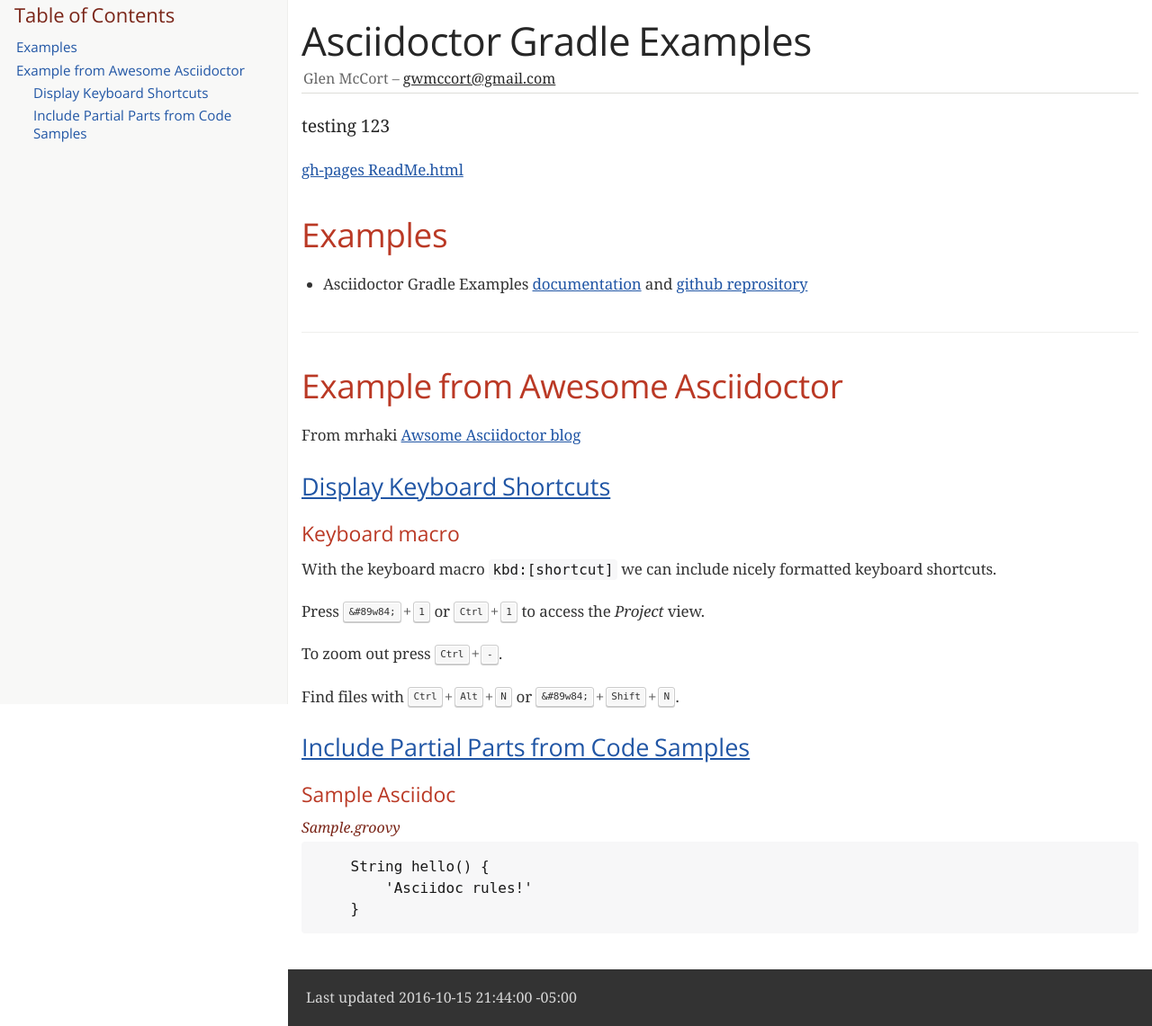
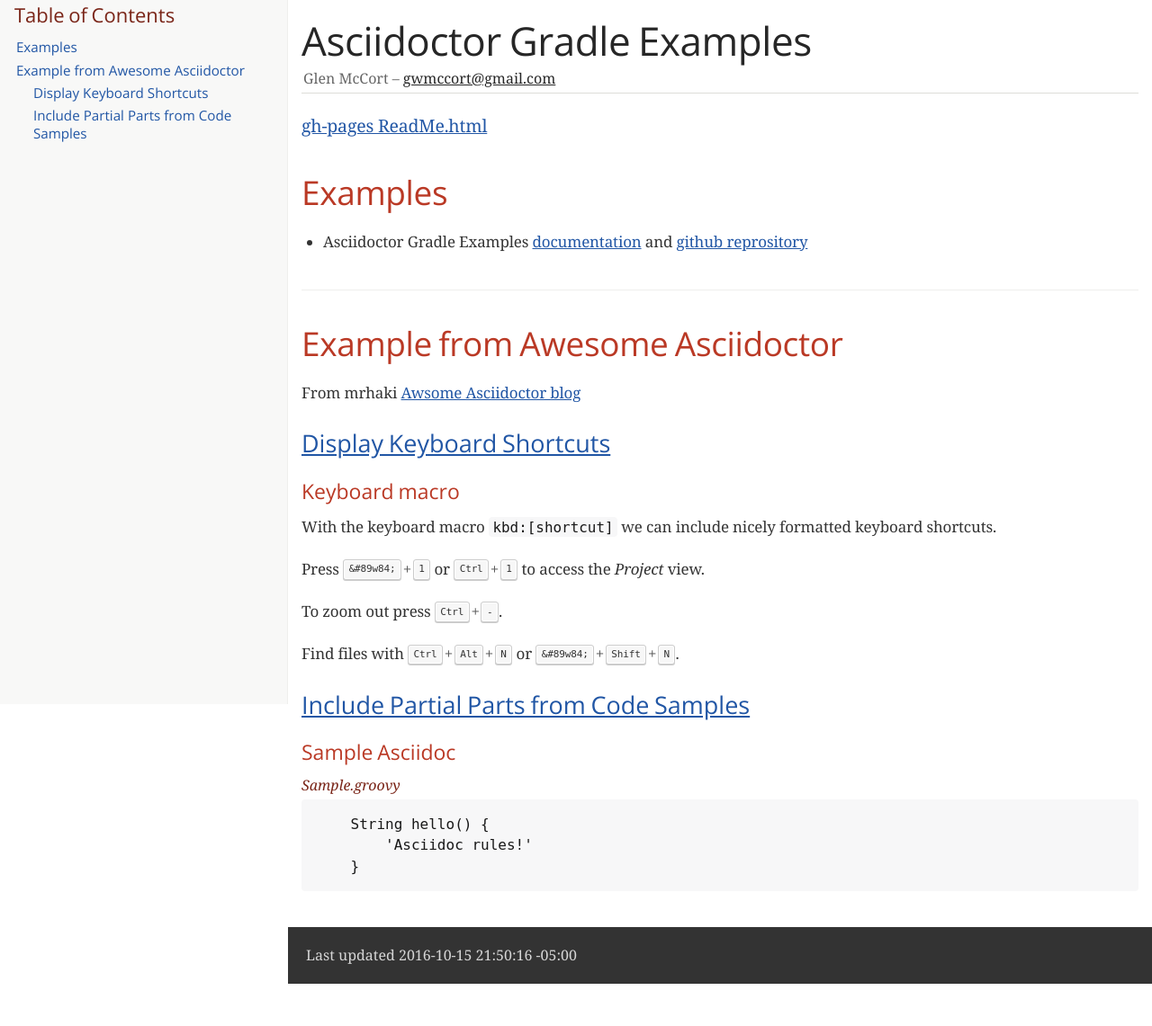
Before and after one commit to gwmccort/test-gh-pages, a plain HTML site: page index.html in a window 1280 px wide. Shown: the part 17-1158 px from the top of the page at 90% size. After the commit the page ends 1111 px from the top, so only its background shows below. Drawn offline with nearby package versions, Linux system fonts and the light colour scheme; a web font is replaced by a local one.

Commit message:
Publish of Github pages from Gradle.

```diff
--- a/index.html
+++ b/index.html
@@ -442,9 +442,6 @@ body.book #toc,body.book #preamble,body.book h1.sect0,body.book .sect1>h2{page-b
 <div id="preamble">
 <div class="sectionbody">
 <div class="paragraph">
-<p>testing 123</p>
-</div>
-<div class="paragraph">
 <p><a href="http://gwmccort.github.io/test-gh-pages/ReadMe.html">gh-pages ReadMe.html</a></p>
 </div>
 </div>
@@ -507,7 +504,7 @@ to access the <em>Project</em> view.</p>
 </div>
 <div id="footer">
 <div id="footer-text">
-Last updated 2016-10-15 21:44:00 -05:00
+Last updated 2016-10-15 21:50:16 -05:00
 </div>
 </div>
 </body>
```
